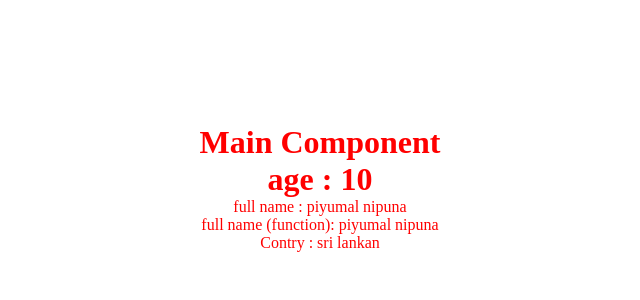
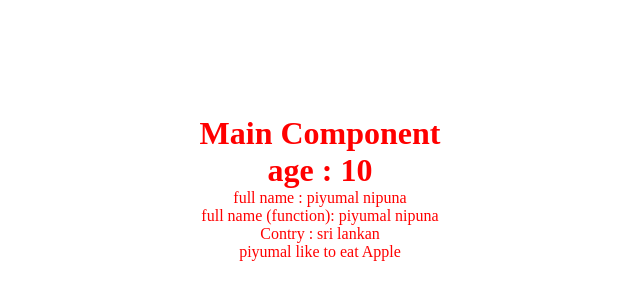
Before and after one commit to PiyumalNipuna60/react-sample, a React (Vite) app in the folder sample project01/: page / in a window 1280 px wide. Shown: the part 212-512 px from the top of the page, without its empty margins (320-960 px from the left). Built offline with nearby package versions, Linux system fonts and the light colour scheme.

Commit message:
array declre and use

```diff
--- a/sample project01/src/App.jsx
+++ b/sample project01/src/App.jsx
@@ -4,6 +4,9 @@ function App() {
   const fName = "piyumal";
   const lName="nipuna";
   const contry="sri lankan"
+
+const arr=["Apple","Mango","Orange'"]
+
   const getFullName=(f,l) =>{
     return `${f} ${l}`;
   }
@@ -15,6 +18,7 @@ function App() {
       <p>full name : {fName} {lName}</p>
       <p>full name (function): {getFullName(fName,lName)}</p>
       <p>Contry : {contry}</p>
+      <p>{fName} like to eat  {arr[0]}</p>
     </div>
   );
 }
```
